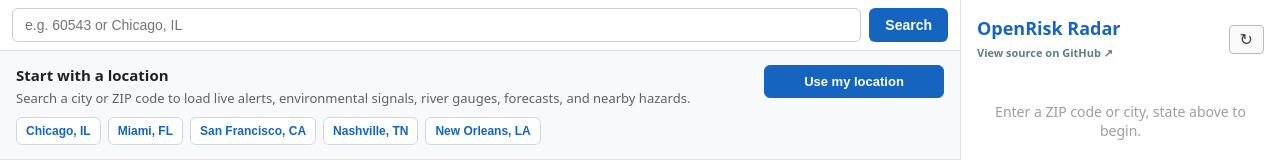
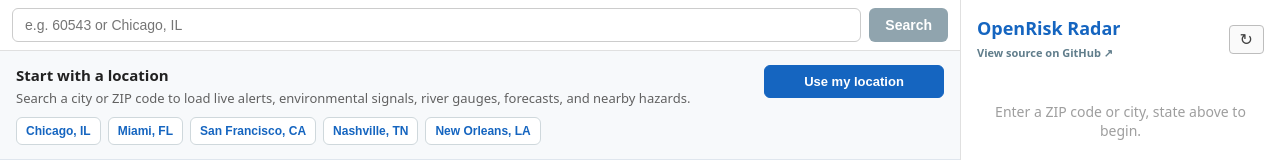
Before and after one commit to SecuritahGuy/openrisk-radar, a React (Vite) app: page / in a window 1280 px wide. Shown: the top 160 px of the page. Built offline with nearby package versions, Linux system fonts and the light colour scheme; no server answers.

Commit message:
Polish search controls

```diff
--- a/src/components/SearchBar.tsx
+++ b/src/components/SearchBar.tsx
@@ -36,12 +36,44 @@
           onChange={(e) => onQueryChange(e.target.value)}
           placeholder='e.g. 60543 or Chicago, IL'
           style={styles.input}
+          aria-label="Search by ZIP code or city"
+          aria-describedby={error || loading ? "search-status" : undefined}
         />
-        <button type="submit" style={styles.button} disabled={loading || !query.trim()}>
+        {query.trim() && (
+          <button
+            type="button"
+            style={styles.clearButton}
+            onClick={() => {
+              onQueryChange("");
+              inputRef.current?.focus();
+            }}
+            disabled={loading}
+            aria-label="Clear search"
+            title="Clear search"
+          >
+            &times;
+          </button>
+        )}
+        <button
+          type="submit"
+          style={{
+            ...styles.button,
+            ...(loading || !query.trim() ? styles.buttonDisabled : {}),
+          }}
+          disabled={loading || !query.trim()}
+        >
           {loading ? "Searching..." : "Search"}
         </button>
       </form>
-      {error && <div style={styles.error}>{error}</div>}
+      {(loading || error) && (
+        <div
+          id="search-status"
+          style={error ? styles.error : styles.status}
+          role={error ? "alert" : "status"}
+        >
+          {error ?? "Resolving location and loading nearby feeds..."}
+        </div>
+      )}
     </div>
   );
 }
@@ -55,6 +87,7 @@
   form: {
     display: "flex",
     gap: 8,
+    alignItems: "stretch",
   },
   input: {
     flex: 1,
@@ -63,6 +96,18 @@
     border: "1px solid #ccc",
     borderRadius: 6,
     outline: "none",
+    minWidth: 0,
+  },
+  clearButton: {
+    width: 36,
+    border: "1px solid #cfd8dc",
+    borderRadius: 6,
+    background: "#fff",
+    color: "#607d8b",
+    cursor: "pointer",
+    fontSize: 18,
+    fontWeight: 700,
+    lineHeight: 1,
   },
   button: {
     padding: "8px 16px",
@@ -74,6 +119,15 @@
     cursor: "pointer",
     fontWeight: 600,
   },
+  buttonDisabled: {
+    background: "#90a4ae",
+    cursor: "not-allowed",
+  },
+  status: {
+    marginTop: 6,
+    color: "#1565c0",
+    fontSize: 13,
+  },
   error: {
     marginTop: 6,
     color: "#c62828",
--- a/src/index.css
+++ b/src/index.css
@@ -111,11 +111,11 @@
   }
 
   .search-form input {
-    flex-basis: 100%;
+    flex: 1 1 calc(100% - 44px) !important;
     min-width: 0;
   }
 
-  .search-form button {
+  .search-form button[type="submit"] {
     width: 100%;
   }
 
```
